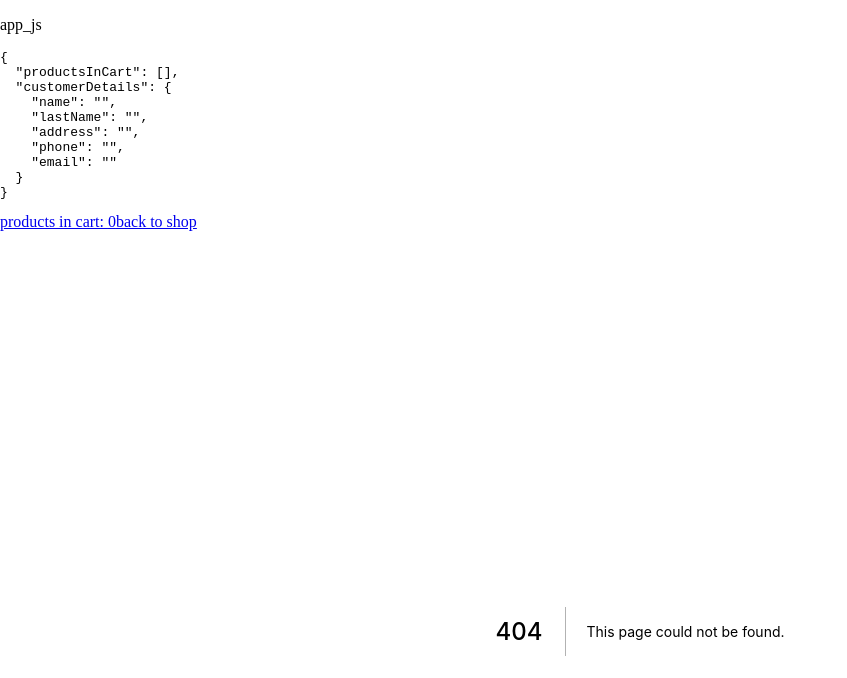
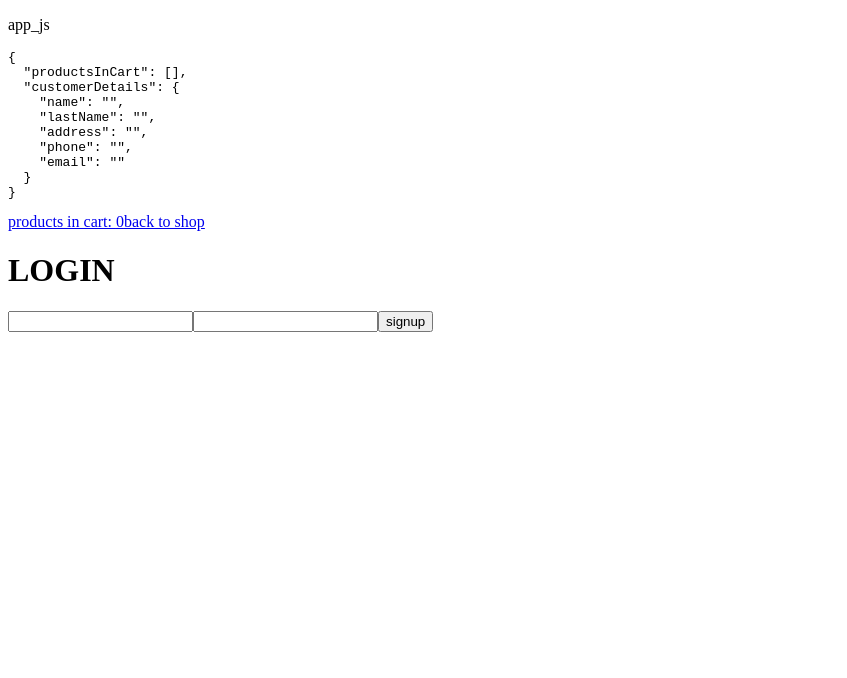
Before and after one commit to guido-an/Nextjs-E-Commerce, a Next.js app in the folder frontend/: page /login in a window 1280 px wide. Before the commit this address had no page. Shown: the top 678 px of the page, without its empty margins (0-847 px from the left). Built offline with nearby package versions, Linux system fonts and the light colour scheme.

Commit message:
order placed in database

```diff
--- /dev/null
+++ b/frontend/components/LoginComponent.js
@@ -0,0 +1,52 @@
+import React, { Component } from "react";
+import AuthService from './auth/AuthService';
+
+export default class Login extends Component {
+
+    state = {
+        username: "",
+        password: ""
+    }
+
+    service = new AuthService();
+
+    changeHandler = e => {
+        const { name, value } = e.target;
+        this.setState({
+          [name]: value
+        });
+      };
+
+      handleSubmit = (e) => {
+        e.preventDefault();
+
+        const username = this.state.username;
+        const password = this.state.password;
+
+        this.service.login(username, password)
+          .then(response => {
+              console.log(response);
+              this.props.setUser(response)
+          })
+    }
+  render() {
+    return (
+      <form onSubmit={e => this.handleSubmit(e)}>
+        <h1>LOGIN</h1>
+        <input
+          type="text"
+          name="username"
+          value={this.state.username}
+          onChange={e => this.changeHandler(e)}
+        />
+        <input
+          type="password"
+          name="password"
+          value={this.state.password}
+          onChange={e => this.changeHandler(e)}
+        />
+        <input type="submit" value="signup" />
+      </form>
+    );
+  }
+}
--- /dev/null
+++ b/frontend/components/auth/AuthService.js
@@ -0,0 +1,29 @@
+import axios from "axios";
+
+class AuthService {
+  service = axios.create({
+    baseURL: "http://localhost:5000/auth",
+    withCredentials: true
+  });
+
+  signup = (username, password) => {
+    return this.service
+      .post("/signup", { username: username, password: password })
+      .then(response => response.data);
+  };
+
+  login = (username, password) => {
+    return this.service
+      .post("/login", { username: username, password: password })
+      .then(response => response.data);
+  };
+
+  currentUser = () => {
+    return this.service
+      .get("/currentuser")
+      .then(response => response.data);
+  };
+
+}
+
+export default AuthService;
--- /dev/null
+++ b/frontend/pages/login.js
@@ -0,0 +1,14 @@
+import React, { Component } from "react";
+import LoginComponent from '../components/LoginComponent'
+
+class Login extends Component {
+    render() {
+        return(
+            <div>
+                <LoginComponent/>
+            </div>
+        )
+    }
+}
+
+export default Login
```
Also changed, not shown: frontend/components/CheckoutForm.js (+19 -3 lines), frontend/pages/_app.js (+0 -8 lines), frontend/pages/payment.js (+25 -3 lines), 2 other files (tests, documents, lock files or other folders).
